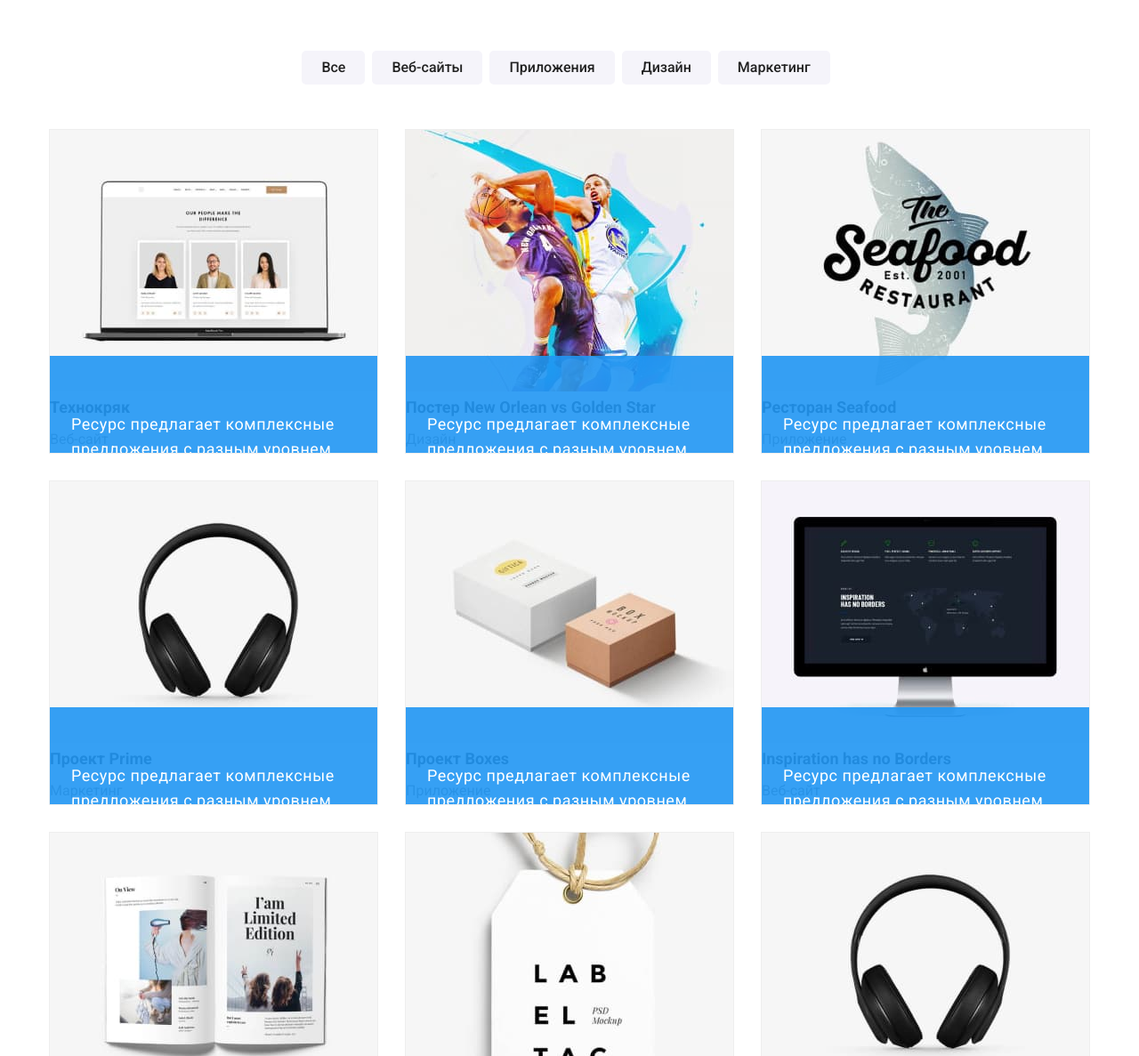
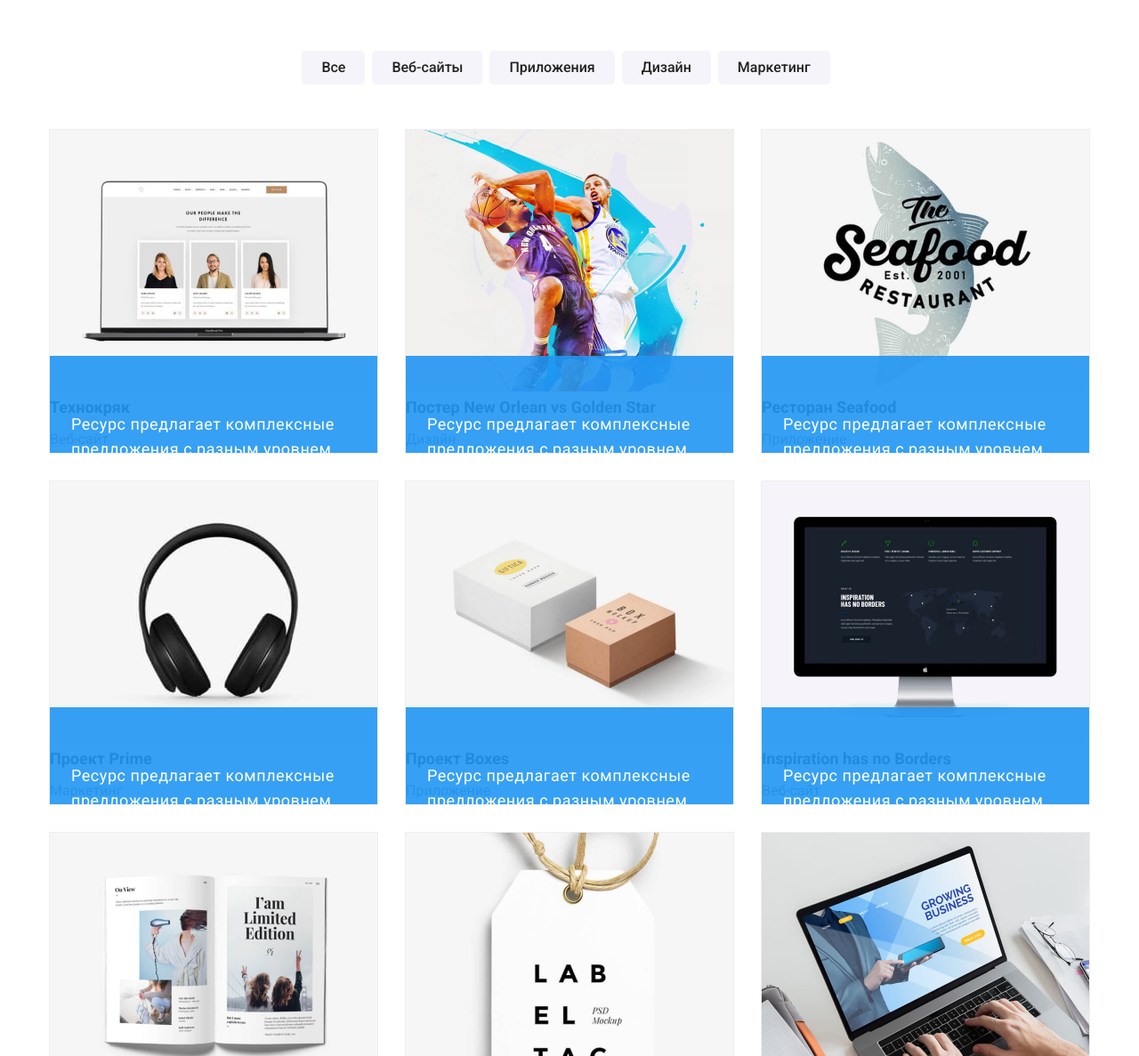
Before and after one commit to artem-sedliar/-goit-markup-hw-08, a plain HTML site: page portfolio.html in a window 1280 px wide. Shown: the part 83-1270 px from the top of the page at 89% size. Drawn offline with nearby package versions, Linux system fonts and the light colour scheme.

Commit message:
Добавил фото в портфолио

```diff
--- a/portfolio.html
+++ b/portfolio.html
@@ -119,7 +119,7 @@
                                 </p>
                             </div>
 
-                            <img src="./images/technocrack.jpg" alt="Открытый MacBook" width="370"
+                            <img src="./images/img(9).jpg" alt="Открытый MacBook" width="370"
                                 class="portfolio__images" />
                             <div class="portfolio__title">
                                 <h2 class="portfolio__header">Технокряк</h2>
@@ -138,7 +138,7 @@
                                     исчерпывающие сведения о компании или частном лице.
                                 </p>
                             </div>
-                            <img src="./images/poster.jpg" alt="Два человека играют в баскетбол" width="370"
+                            <img src="./images/img(1)(1).jpg" alt="Два человека играют в баскетбол" width="370"
                                 class="portfolio__images" />
                             <div class="portfolio__title">
                                 <h2 class="portfolio__header">Постер New Orlean vs Golden Star</h2>
@@ -156,7 +156,7 @@
                                     исчерпывающие сведения о компании или частном лице.
                                 </p>
                             </div>
-                            <img src="./images/restaurant.jpg" alt="Логотип ресторана с рыбой" width="370"
+                            <img src="./images/img(2)(1).jpg" alt="Логотип ресторана с рыбой" width="370"
                                 class="portfolio__images" />
                             <div class="portfolio__title">
                                 <h2 class="portfolio__header">Ресторан Seafood</h2>
@@ -174,7 +174,8 @@
                                     исчерпывающие сведения о компании или частном лице.
                                 </p>
                             </div>
-                            <img src="./images/prime.jpg" alt="чёрные наушники" width="370" class="portfolio__images" />
+                            <img src="./images/img(3)(1).jpg" alt="чёрные наушники" width="370"
+                                class="portfolio__images" />
                             <div class="portfolio__title">
                                 <h2 class="portfolio__header">Проект Prime</h2>
                                 <p class="portfolio__desc">Маркетинг</p>
@@ -191,7 +192,7 @@
                                     исчерпывающие сведения о компании или частном лице.
                                 </p>
                             </div>
-                            <img src="./images/boxes.jpg" alt="белая и коричневые коробки" width="370"
+                            <img src="./images/img(4)(1).jpg" alt="белая и коричневые коробки" width="370"
                                 class="portfolio__images" />
                             <div class="portfolio__title">
                                 <h2 class="portfolio__header">Проект Boxes</h2>
@@ -209,7 +210,7 @@
                                     исчерпывающие сведения о компании или частном лице.
                                 </p>
                             </div>
-                            <img src="./images/Inspiration.jpg" alt="iMac" width="370" class="portfolio__images" />
+                            <img src="./images/img(5)(1).jpg" alt="iMac" width="370" class="portfolio__images" />
                             <div class="portfolio__title">
                                 <h2 class="portfolio__header">Inspiration has no Borders</h2>
                                 <p class="portfolio__desc">Веб-сайт</p>
@@ -226,7 +227,7 @@
                                     исчерпывающие сведения о компании или частном лице.
                                 </p>
                             </div>
-                            <img src="./images/edition.jpg" alt="открытый журнал" width="370"
+                            <img src="./images/img(6)(1).jpg" alt="открытый журнал" width="370"
                                 class="portfolio__images" />
                             <div class="portfolio__title">
                                 <h2 class="portfolio__header">Издание Limited Edition</h2>
@@ -244,7 +245,7 @@
                                     исчерпывающие сведения о компании или частном лице.
                                 </p>
                             </div>
-                            <img src="./images/lab.jpg" alt="бирка" width="370" class="portfolio__images" />
+                            <img src="./images/img(7)(1).jpg" alt="бирка" width="370" class="portfolio__images" />
                             <div class="portfolio__title">
                                 <h2 class="portfolio__header">Проект LAB</h2>
                                 <p class="portfolio__desc">Маркетинг</p>
@@ -261,8 +262,8 @@
                                     исчерпывающие сведения о компании или частном лице.
                                 </p>
                             </div>
-                            <img src="./images/prime.jpg" alt="открыты MacBook с Веб-сайт Growing Business" width="370"
-                                class="portfolio__images" />
+                            <img src="./images/img(8)(1).jpg" alt="открыты MacBook с Веб-сайт Growing Business"
+                                width="370" class="portfolio__images" />
                             <div class="portfolio__title">
                                 <h2 class="portfolio__header">Growing Business</h2>
                                 <p class="portfolio__desc">Приложение</p>
```
Also changed, not shown: images/img(1)(1).jpg (added), images/img(2)(1).jpg (added), images/img(3)(1).jpg (added), images/img(4)(1).jpg (added), images/img(5)(1).jpg (added), images/img(6)(1).jpg (added), images/img(7)(1).jpg (added), images/img(8)(1).jpg (added), images/img(9).jpg (added).
